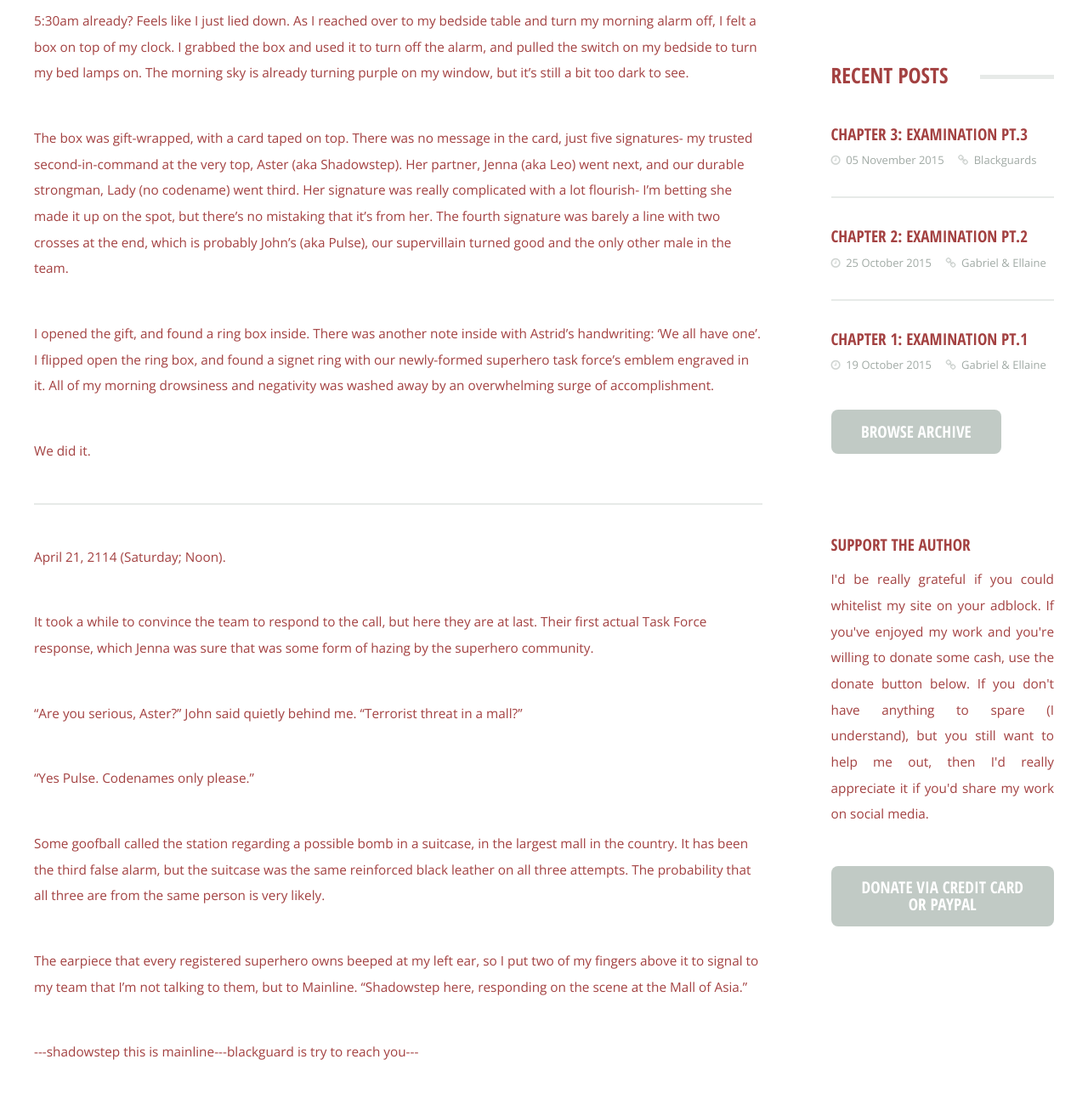
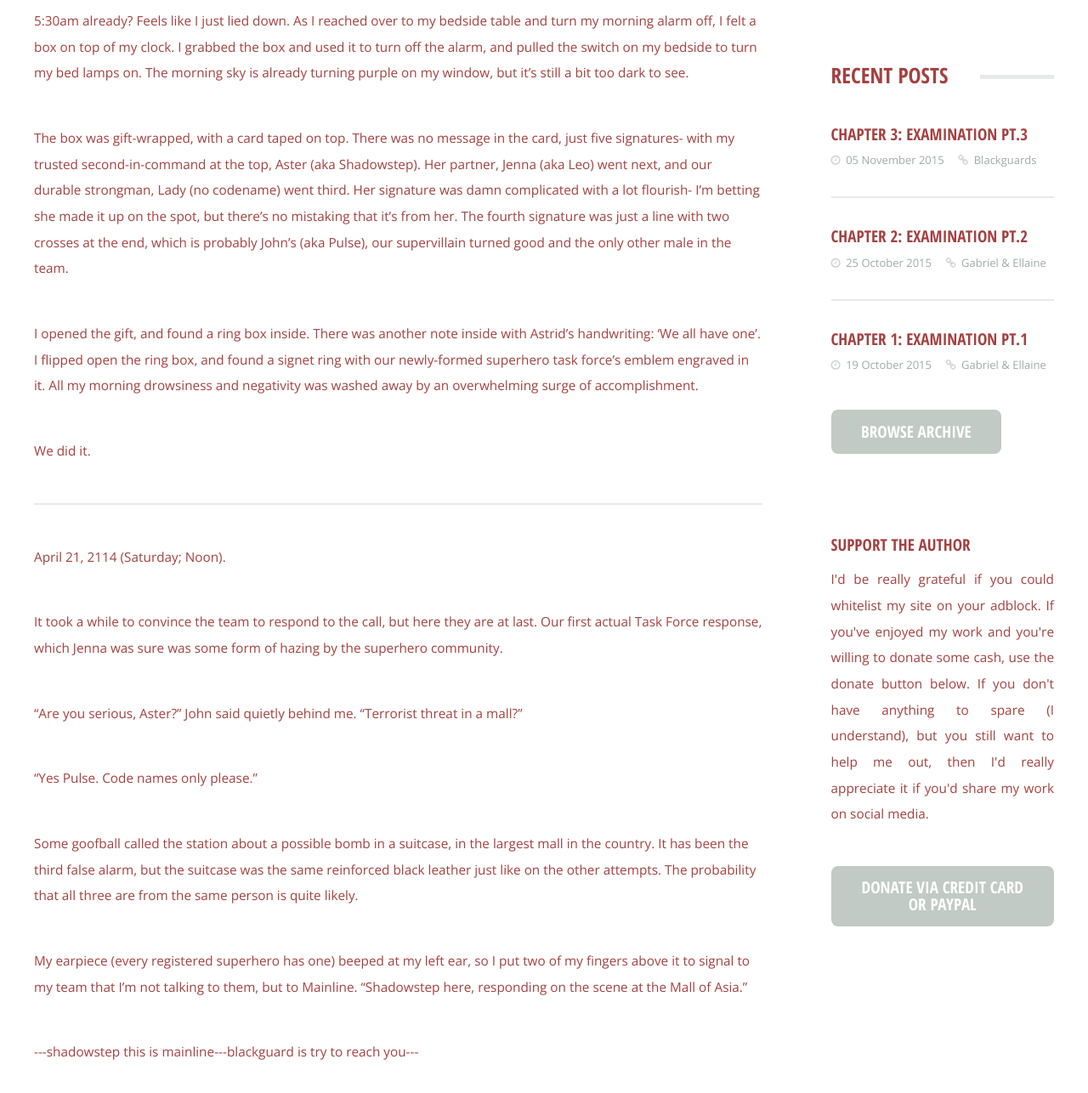
Before and after one commit to GaiusCoffee/batang-x, a Jekyll site: the page built from _posts/2015-11-05-chapter-3.md, in a window 1280 px wide and 1400 px high, scrolled down 613 px, cut to the strip 108-1394 px from the top of the window. Shown: the whole strip at 85% size. Built offline with Jekyll 4.4.1, drawn with Linux system fonts in a browser that asks for light colours; some of the changed text lies outside the part shown.

Commit message:
Reduced Hemingway Grade from 7 to 6 for Chapter 3.

```diff
--- a/_posts/2015-11-05-chapter-3.md
+++ b/_posts/2015-11-05-chapter-3.md
@@ -8,30 +8,30 @@ pov: "Anthony Santo Domingo & Aster Vergara"
 ---
 April 21, 2114 (Saturday; Morning).
 
-The party yesterday went all night and well into the morning, and since it was technically my party, I had no choice but to mingle with the politicians, generals and other superheroes of the Philippines. It has been six whole years, serving with the Superhero Task Force "Mandirigma" on the front lines of the Sino-Philippine war. Many of the battered islands of spratleys have changed hands while I served with Mandirigma, but I think I'd rather stay there than endure another night with that many politicians.
+The party yesterday went all night and well into the morning, and since it was technically my party, I had no choice but to mingle with the politicians, generals and other superheroes of the Philippines. It has been six whole years, serving with the Superhero Task Force "Mandirigma" on the front lines of the Sino-Philippine war. Many of the battered islands of spratleys have changed hands while I served with my former task force, but I think I'd rather stay there than endure another night with that many politicians.
 
 Beep-Beep-Beep-Beep-Beep...
 
 5:30am already? Feels like I just lied down. As I reached over to my bedside table and turn my morning alarm off, I felt a box on top of my clock. I grabbed the box and used it to turn off the alarm, and pulled the switch on my bedside to turn my bed lamps on. The morning sky is already turning purple on my window, but it's still a bit too dark to see.
 
-The box was gift-wrapped, with a card taped on top. There was no message in the card, just five signatures- my trusted second-in-command at the very top, Aster (aka Shadowstep). Her partner, Jenna (aka Leo) went next, and our durable strongman, Lady (no codename) went third. Her signature was really complicated with a lot flourish- I'm betting she made it up on the spot, but there's no mistaking that it's from her. The fourth signature was barely a line with two crosses at the end, which is probably John's (aka Pulse), our supervillain turned good and the only other male in the team.
+The box was gift-wrapped, with a card taped on top. There was no message in the card, just five signatures- with my trusted second-in-command at the top, Aster (aka Shadowstep). Her partner, Jenna (aka Leo) went next, and our durable strongman, Lady (no codename) went third. Her signature was damn complicated with a lot flourish- I'm betting she made it up on the spot, but there's no mistaking that it's from her. The fourth signature was just a line with two crosses at the end, which is probably John's (aka Pulse), our supervillain turned good and the only other male in the team.
 
-I opened the gift, and found a ring box inside. There was another note inside with Astrid's handwriting: 'We all have one'. I flipped open the ring box, and found a signet ring with our newly-formed superhero task force's emblem engraved in it. All of my morning drowsiness and negativity was washed away by an overwhelming surge of accomplishment.
+I opened the gift, and found a ring box inside. There was another note inside with Astrid's handwriting: 'We all have one'. I flipped open the ring box, and found a signet ring with our newly-formed superhero task force's emblem engraved in it. All my morning drowsiness and negativity was washed away by an overwhelming surge of accomplishment.
 
 We did it.
 
 ---
 April 21, 2114 (Saturday; Noon).
 
-It took a while to convince the team to respond to the call, but here they are at last. Their first actual Task Force response, which Jenna was sure that was some form of hazing by the superhero community.
+It took a while to convince the team to respond to the call, but here they are at last. Our first actual Task Force response, which Jenna was sure was some form of hazing by the superhero community.
 
 "Are you serious, Aster?" John said quietly behind me. "Terrorist threat in a mall?"
 
-"Yes Pulse. Codenames only please."
+"Yes Pulse. Code names only please."
 
-Some goofball called the station regarding a possible bomb in a suitcase, in the largest mall in the country. It has been the third false alarm, but the suitcase was the same reinforced black leather on all three attempts. The probability that all three are from the same person is very likely.
+Some goofball called the station about a possible bomb in a suitcase, in the largest mall in the country. It has been the third false alarm, but the suitcase was the same reinforced black leather just like on the other attempts. The probability that all three are from the same person is quite likely.
 
-The earpiece that every registered superhero owns beeped at my left ear, so I put two of my fingers above it to signal to my team that I'm not talking to them, but to Mainline. "Shadowstep here, responding on the scene at the Mall of Asia."
+My earpiece (every registered superhero has one) beeped at my left ear, so I put two of my fingers above it to signal to my team that I'm not talking to them, but to Mainline. "Shadowstep here, responding on the scene at the Mall of Asia."
 
 `---shadowstep this is mainline---blackguard is try to reach you---`
 
@@ -41,7 +41,7 @@ The earpiece that every registered superhero owns beeped at my left ear, so I pu
 
 The deep voice of captain Anthony replaced the robotic voice of the A.I. "Shadowstep, this is Blackguard on The Blackguards HQ. Report."
 
-"Captain Blackguard." I said loudly, more to catch the attention of the teammates near me than to Anthony. "Lady is with the Bomb Disposal Team, and they are currently opening the suitcase. Pulse and Leo are both with me."
+"Captain Blackguard." I said loudly, more to catch the attention of my teammates than to Anthony. "Lady is with the Bomb Disposal Team, and they are currently opening the suitcase. Pulse and Leo are both with me."
 
 "Is there high ground nearby?"
 
```
Also changed, not shown: other parts of _posts/2015-11-05-chapter-3.md (+3 -3 lines).
